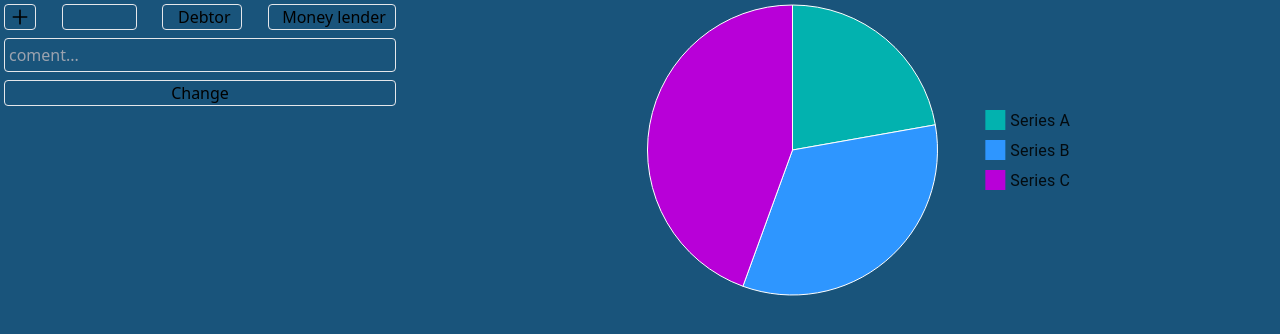
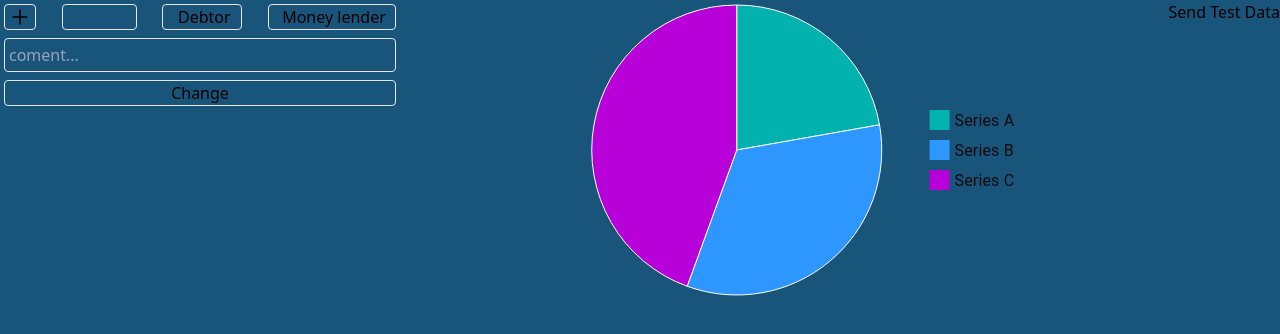
Before and after one commit to EmptyGodBady/Debts, a Next.js app: page / in a window 1280 px wide. Shown: the top 334 px of the page. Built offline with nearby package versions, Linux system fonts and the light colour scheme.

Commit message:
feat/002/add test fetch method

```diff
--- a/src/pages/index.tsx
+++ b/src/pages/index.tsx
@@ -10,6 +10,37 @@ export default function Home() {
     setDebts((prevDebts) => [...prevDebts, debt]);
   };
 
+  const [responseMessage, setResponseMessage] = useState<string | null>(null);
+
+  const sendTestData = async () => {
+    const testData = {
+      exponent: true,
+      amount: 123,
+      debtor: "string",
+      moneylender: "string",
+      coment: "string",
+    };
+
+    try {
+      const response = await fetch("http://localhost:8080/debt", {
+        method: "POST",
+        headers: {
+          "Content-Type": "application/json",
+        },
+        body: JSON.stringify(testData),
+      });
+
+      if (!response.ok) {
+        throw new Error("Network response was not ok");
+      }
+
+      const result = await response.json();
+      setResponseMessage(`Success: ${JSON.stringify(result)}`);
+    } catch (error: any) {
+      setResponseMessage(`Error: ${error.message}`);
+    }
+  };
+
   return (
     <div className="bg-[#19547b] h-screen w-screen flex flex-wrap">
       <NewDebt newDebt={handleNewDebt} />
@@ -19,6 +50,10 @@ export default function Home() {
           <li key={index}>{debt}</li>
         ))}
       </ul>
+      <div>
+        <button onClick={sendTestData}>Send Test Data</button>
+        {responseMessage && <p>{responseMessage}</p>}
+      </div>
     </div>
   );
 }
```
